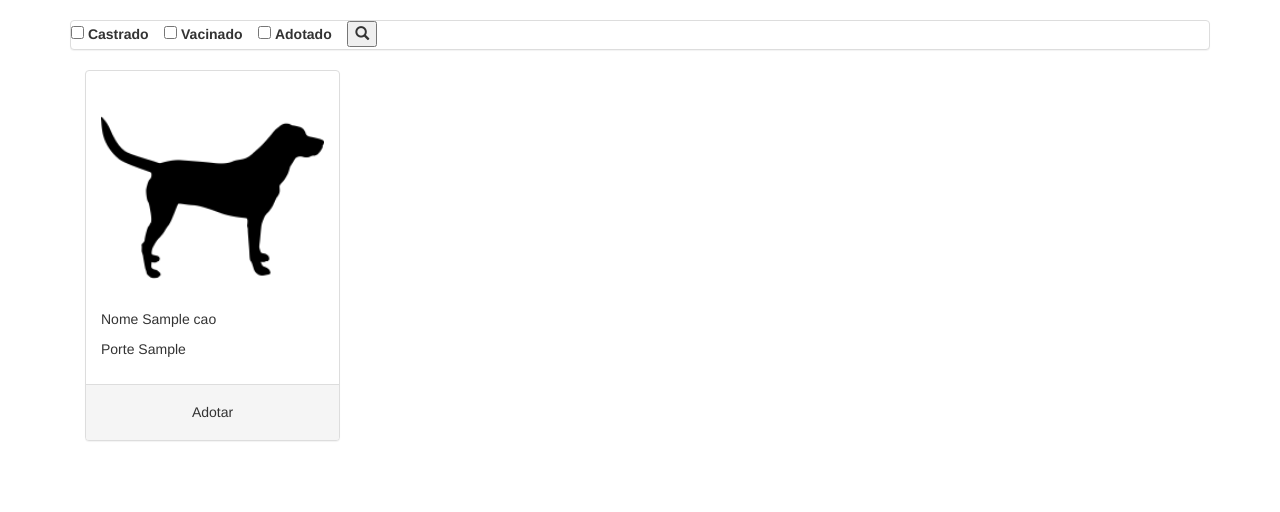
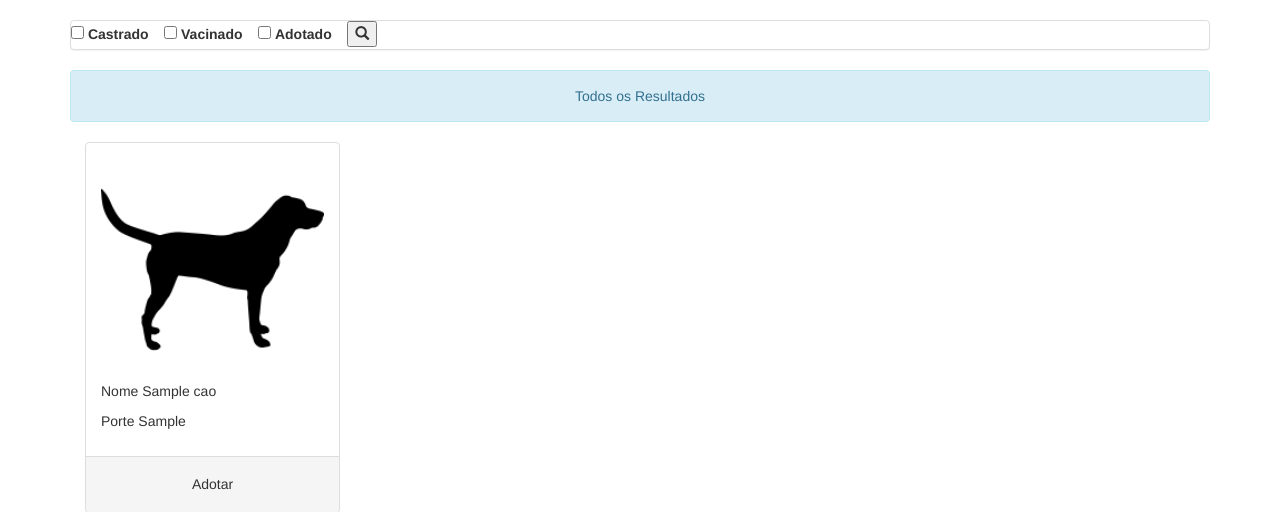
Before and after one commit to marcelorambomartins/adotePet, a CodeIgniter app: page /viralate/index.php/caes/listar in a window 1280 px wide. Shown: the part 52-564 px from the top of the page. Run offline with CodeIgniter, Linux system fonts and the light colour scheme; tables that the repository leaves empty hold one stand-in row (values such as "Sample post"); some libraries are stand-ins or nearby versions.

Commit message:
Criado mensagens de alerta ao buscar caes

```diff
--- a/application/views/listagemcaes.php
+++ b/application/views/listagemcaes.php
@@ -29,7 +29,9 @@
 						}else{
 							$adotado = FALSE;
 						}
-			echo form_open('http://localhost/viralate/caes/filtrar');
+
+						$atributos = array('id' => 'filtros');
+						echo form_open('http://localhost/viralate/caes/filtrar',$atributos);
 						echo form_checkbox('castrado', 'sim', $castrado);
 						echo form_label('Castrado', 'castrado')."&nbsp&nbsp&nbsp&nbsp";
 						echo form_checkbox('vacinado', 'sim', $vacinado);
@@ -50,6 +52,20 @@
 		<div class="container-fluid">
 
 			<div class="row"><!--inicio da row-->
+
+			<div class="alert alert-info text-center">
+				<?php
+					if($listacaes == null){
+						echo "Sem Resultados";
+					}else if($castrado == false and $vacinado == false and $adotado == false){
+						echo "Todos os Resultados";
+					}else{
+						echo "Resultados para a busca";
+					}
+
+  				?>
+			</div>
+
 
 			<?php
 				foreach ($listacaes as $cao) {
```
Lines whose indentation alone changed are shown as unchanged.
